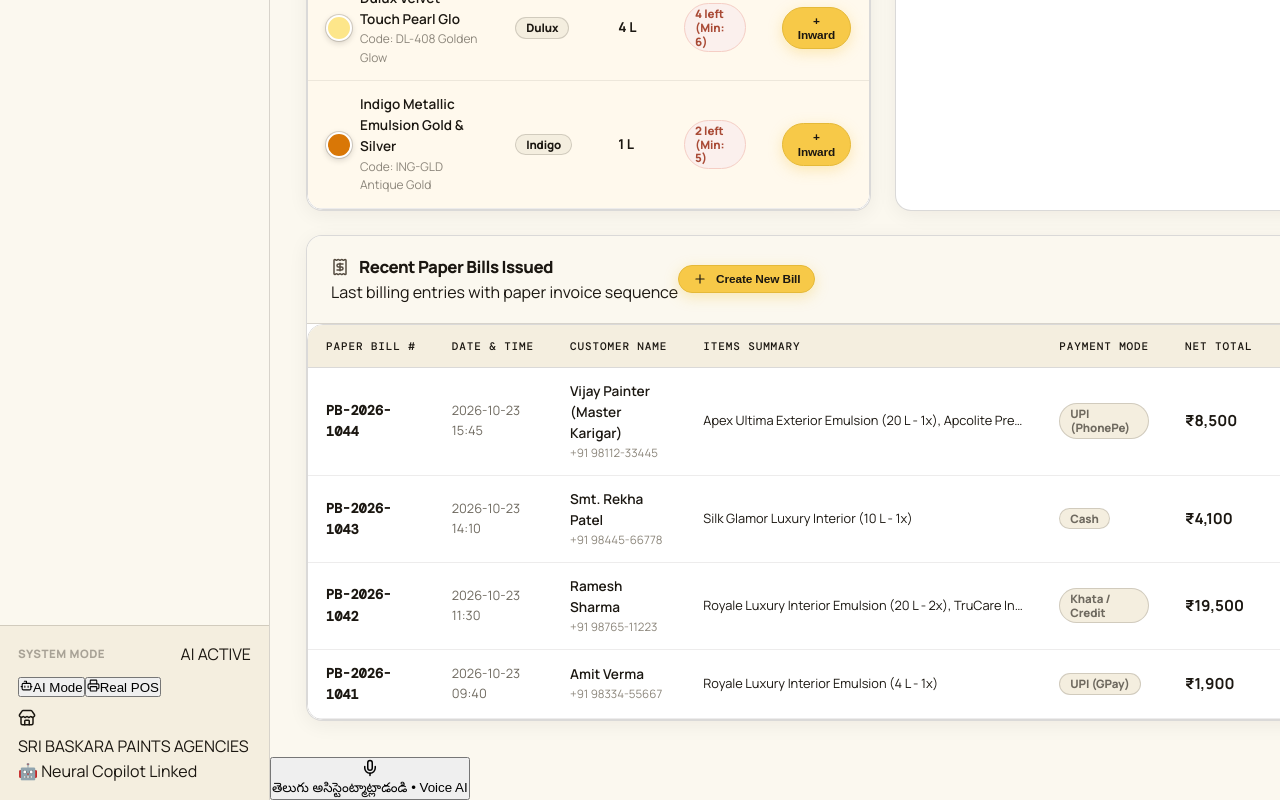
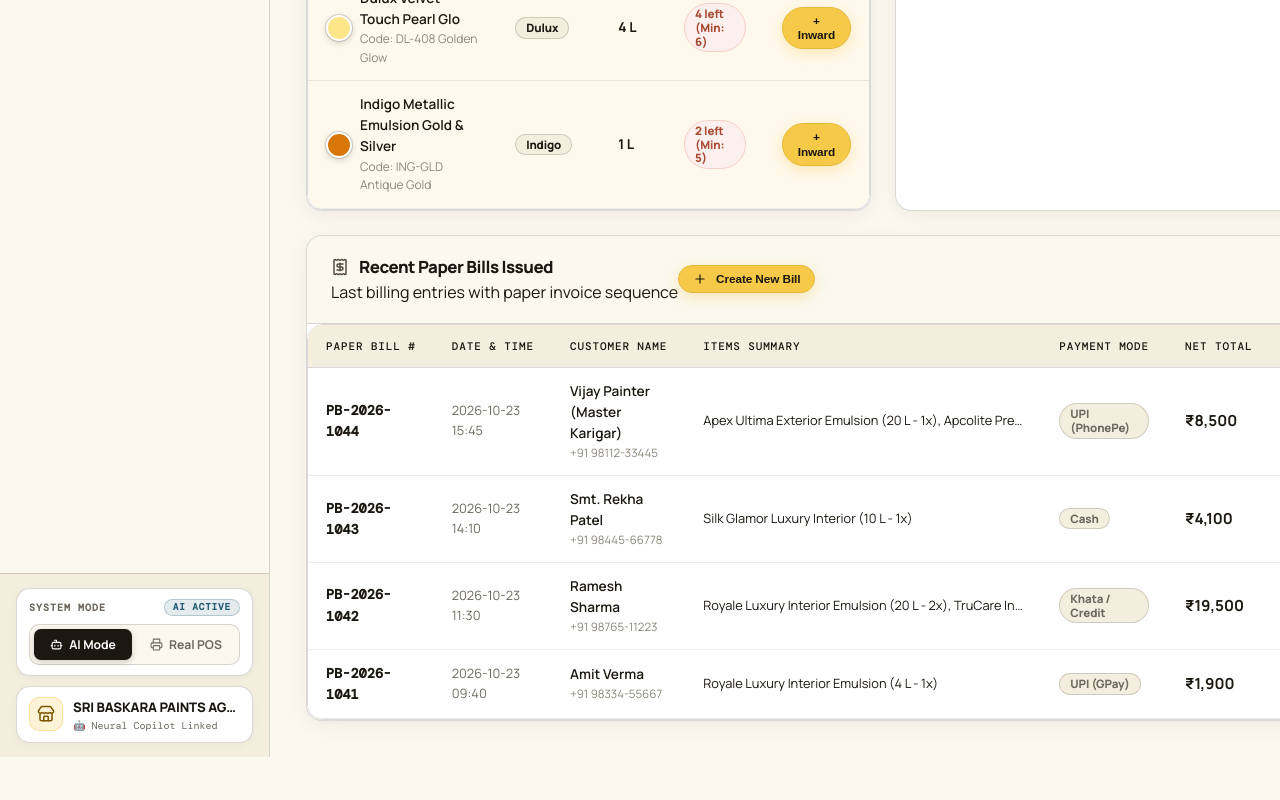
Before and after one commit to bhuvanpadarthy/SAARTHI, a React (Vite) app in the folder frontend/: page / in a window 1280 px wide. Shown: the part 1124-1924 px from the top of the page. After the commit the page ends 1881 px from the top, so only its background shows below. Built offline with nearby package versions, Linux system fonts and the light colour scheme; no server answers; a web font is replaced by a local one.

Commit message:
fix(ui): polish sidebar footer system mode switcher, shop info card, and floating Telugu voice assistant widget with Atelier Rangoli styling

```diff
--- a/frontend/src/components/layout/Sidebar.jsx
+++ b/frontend/src/components/layout/Sidebar.jsx
@@ -121,10 +121,8 @@
         <div className="sidebar-footer">
           {/* Quick Mode Toggle in Sidebar */}
           <div className="sidebar-mode-card">
-            <div style={{ display: 'flex', alignItems: 'center', justifyContent: 'space-between', marginBottom: '8px' }}>
-              <div style={{ fontSize: '0.72rem', fontWeight: 800, textTransform: 'uppercase', letterSpacing: '0.5px', color: 'var(--slate-400)' }}>
-                System Mode
-              </div>
+            <div className="sidebar-mode-card-header">
+              <span className="sidebar-mode-title">System Mode</span>
               <span className={`mode-micro-badge ${appMode === 'ai' ? 'ai' : 'real'}`}>
                 {appMode === 'ai' ? 'AI ACTIVE' : 'REAL POS'}
               </span>
@@ -135,6 +133,7 @@
                 type="button"
                 className={`sidebar-mode-btn ${appMode === 'ai' ? 'active-ai' : ''}`}
                 onClick={() => setAppMode('ai')}
+                title="Switch to Autonomous AI Copilot Mode"
               >
                 <Bot size={13} />
                 <span>AI Mode</span>
@@ -143,6 +142,7 @@
                 type="button"
                 className={`sidebar-mode-btn ${appMode === 'real' ? 'active-real' : ''}`}
                 onClick={() => setAppMode('real')}
+                title="Switch to Physical POS Terminal Mode"
               >
                 <Printer size={13} />
                 <span>Real POS</span>
@@ -150,7 +150,12 @@
             </div>
           </div>
 
-          <div className="shop-info-card" style={{ marginTop: '10px' }}>
+          <div
+            className="shop-info-card"
+            style={{ cursor: 'pointer' }}
+            onClick={() => handleNavClick('settings')}
+            title="Click to manage shop profile & settings"
+          >
             <div className="shop-avatar">
               <Store size={18} />
             </div>
--- a/frontend/src/index.css
+++ b/frontend/src/index.css
@@ -329,10 +329,250 @@
   color: #FFFFFF;
 }
 
+/* ==========================================================================
+   Sidebar Footer, Mode Switcher & Shop Identity Card
+   ========================================================================== */
+
 .sidebar-footer {
-  padding: 16px 18px;
+  padding: 14px 16px;
   border-top: 1px solid var(--line);
   background-color: var(--cream);
+  display: flex;
+  flex-direction: column;
+  gap: 10px;
+}
+
+/* System Mode Card */
+.sidebar-mode-card {
+  background: #FFFFFF;
+  border: 1px solid var(--line);
+  border-radius: 14px;
+  padding: 10px 12px;
+  box-shadow: 0 2px 8px rgba(27, 23, 17, 0.04);
+}
+
+.sidebar-mode-card-header {
+  display: flex;
+  align-items: center;
+  justify-content: space-between;
+  margin-bottom: 8px;
+}
+
+.sidebar-mode-title {
+  font: 10px/1 var(--font-mono);
+  font-weight: 700;
+  text-transform: uppercase;
+  letter-spacing: 0.1em;
+  color: var(--muted);
+}
+
+.mode-micro-badge {
+  font: 9.5px/1 var(--font-mono);
+  font-weight: 800;
+  letter-spacing: 0.08em;
+  padding: 3px 8px;
+  border-radius: 100px;
+  text-transform: uppercase;
+  display: inline-block;
+}
+
+.mode-micro-badge.ai {
+  background: rgba(38, 93, 114, 0.12);
+  color: var(--teal);
+  border: 1px solid rgba(38, 93, 114, 0.25);
+}
+
+.mode-micro-badge.real {
+  background: rgba(247, 201, 72, 0.25);
+  color: #7A5700;
+  border: 1px solid rgba(247, 201, 72, 0.5);
+}
+
+/* Mode Switch Segmented Pill */
+.sidebar-mode-switch-grid {
+  display: grid;
+  grid-template-columns: 1fr 1fr;
+  gap: 5px;
+  background: var(--paper);
+  padding: 4px;
+  border-radius: 10px;
+  border: 1px solid var(--line);
+}
+
+.sidebar-mode-btn {
+  display: inline-flex;
+  align-items: center;
+  justify-content: center;
+  gap: 6px;
+  padding: 7px 10px;
+  border-radius: 7px;
+  font-size: 0.76rem;
+  font-weight: 700;
+  font-family: var(--font-sans);
+  color: var(--muted);
+  background: transparent;
+  border: none;
+  cursor: pointer;
+  outline: none;
+  transition: all 0.18s cubic-bezier(0.16, 1, 0.3, 1);
+}
+
+.sidebar-mode-btn:hover {
+  color: var(--ink);
+  background: rgba(27, 23, 17, 0.06);
+}
+
+.sidebar-mode-btn.active-ai {
+  background: var(--ink);
+  color: #FFFFFF;
+  box-shadow: 0 2px 6px rgba(27, 23, 17, 0.2);
+}
+
+.sidebar-mode-btn.active-real {
+  background: var(--yellow);
+  color: var(--ink);
+  font-weight: 800;
+  box-shadow: 0 2px 6px rgba(247, 201, 72, 0.35);
+}
+
+/* Shop Info Card in Footer */
+.shop-info-card {
+  background: #FFFFFF;
+  border: 1px solid var(--line);
+  border-radius: 14px;
+  padding: 10px 12px;
+  display: flex;
+  align-items: center;
+  gap: 10px;
+  box-shadow: 0 2px 8px rgba(27, 23, 17, 0.04);
+  transition: all 0.18s ease;
+}
+
+.shop-info-card:hover {
+  border-color: rgba(27, 23, 17, 0.3);
+  box-shadow: 0 4px 12px rgba(27, 23, 17, 0.08);
+}
+
+.shop-avatar {
+  width: 34px;
+  height: 34px;
+  border-radius: 10px;
+  background: rgba(247, 201, 72, 0.22);
+  color: #7A5700;
+  display: flex;
+  align-items: center;
+  justify-content: center;
+  flex-shrink: 0;
+  border: 1px solid rgba(247, 201, 72, 0.4);
+}
+
+.shop-meta {
+  display: flex;
+  flex-direction: column;
+  min-width: 0;
+  flex: 1;
+}
+
+.shop-meta-name {
+  font-size: 0.82rem;
+  font-weight: 800;
+  color: var(--ink);
+  letter-spacing: -0.01em;
+  white-space: nowrap;
+  overflow: hidden;
+  text-overflow: ellipsis;
+}
+
+.shop-meta-tag {
+  font: 10px/1.2 var(--font-mono);
+  color: var(--muted);
+  margin-top: 2px;
+  white-space: nowrap;
+  overflow: hidden;
+  text-overflow: ellipsis;
+}
+
+/* ==========================================================================
+   Floating Telugu Voice Assistant Widget
+   ========================================================================== */
+
+.floating-voice-widget {
+  position: fixed;
+  bottom: 24px;
+  right: 28px;
+  z-index: 99;
+  display: inline-flex;
+  align-items: center;
+  gap: 12px;
+  padding: 8px 18px 8px 10px;
+  background-color: var(--ink);
+  color: var(--paper);
+  border: 1px solid rgba(247, 201, 72, 0.35);
+  border-radius: 100px;
+  box-shadow: 0 12px 32px rgba(27, 23, 17, 0.22), 0 2px 8px rgba(0, 0, 0, 0.08);
+  cursor: pointer;
+  outline: none;
+  transition: all 0.22s cubic-bezier(0.16, 1, 0.3, 1);
+  font-family: var(--font-sans);
+}
+
+.floating-voice-widget:hover {
+  transform: translateY(-3px) scale(1.02);
+  background-color: #000000;
+  box-shadow: 0 16px 36px rgba(27, 23, 17, 0.3), 0 0 0 4px rgba(247, 201, 72, 0.2);
+  border-color: var(--yellow);
+}
+
+.floating-voice-widget:active {
+  transform: translateY(-1px) scale(0.99);
+}
+
+.voice-btn-mic {
+  width: 36px;
+  height: 36px;
+  border-radius: 50%;
+  background: var(--yellow);
+  color: var(--ink);
+  display: flex;
+  align-items: center;
+  justify-content: center;
+  flex-shrink: 0;
+  box-shadow: 0 2px 8px rgba(247, 201, 72, 0.45);
+  animation: gentlePulse 2.8s infinite ease-in-out;
+}
+
+@keyframes gentlePulse {
+  0%, 100% {
+    transform: scale(1);
+    box-shadow: 0 0 0 0 rgba(247, 201, 72, 0.5);
+  }
+  50% {
+    transform: scale(1.06);
+    box-shadow: 0 0 0 6px rgba(247, 201, 72, 0);
+  }
+}
+
+.voice-btn-text {
+  display: flex;
+  flex-direction: column;
+  text-align: left;
+}
+
+.voice-title {
+  font-family: var(--font-telugu);
+  font-size: 0.84rem;
+  font-weight: 700;
+  color: #FFFFFF;
+  line-height: 1.2;
+}
+
+.voice-sub {
+  font-family: var(--font-mono);
+  font-size: 9.5px;
+  letter-spacing: 0.08em;
+  text-transform: uppercase;
+  color: var(--yellow);
+  margin-top: 1px;
 }
 
 /* Top Navbar */
```
